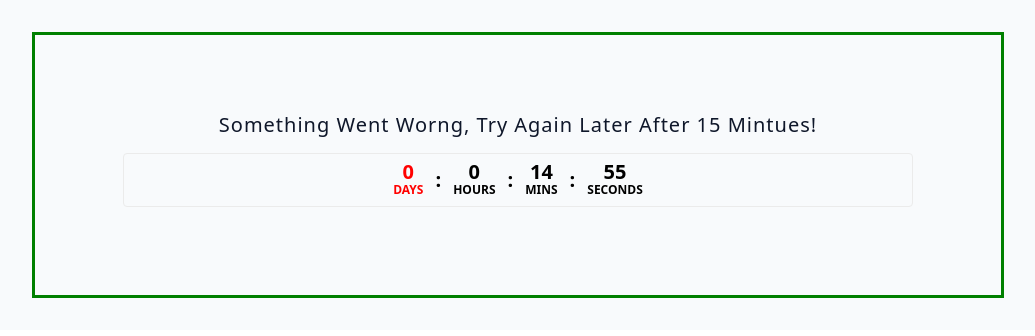
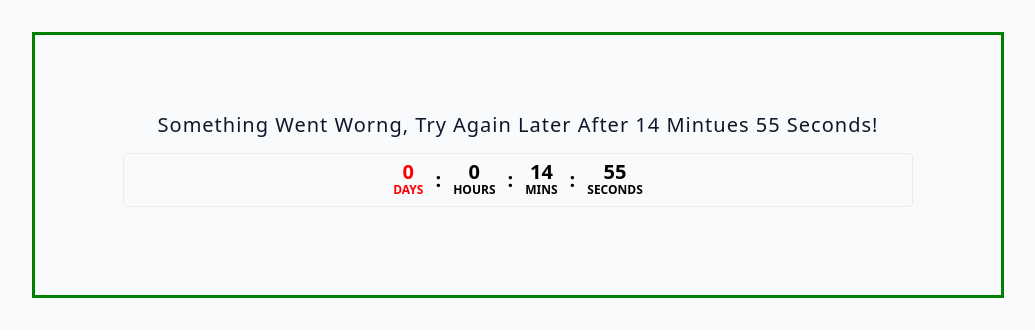
Before and after one commit to Sweng29/tours-app, a React (Vite) app: page / in a window 1280 px wide. Shown: the top 336 px of the page, without its empty margins (122-1157 px from the left). Built offline with nearby package versions, Linux system fonts and the light colour scheme; no server answers.

Commit message:
counter message changes

```diff
--- a/src/components/CountdownTimer.jsx
+++ b/src/components/CountdownTimer.jsx
@@ -42,7 +42,10 @@ const CountdownTimer = ({ targetDate, fetchTours }) => {
   } else {
     return (
       <section>
-        <h5>Something went worng, try again later after 15 mintues!</h5>
+        <h5>
+          Something went worng, try again later after {minutes} mintues{" "}
+          {seconds} seconds!
+        </h5>
         <ShowCounter
           days={days}
           hours={hours}
```
